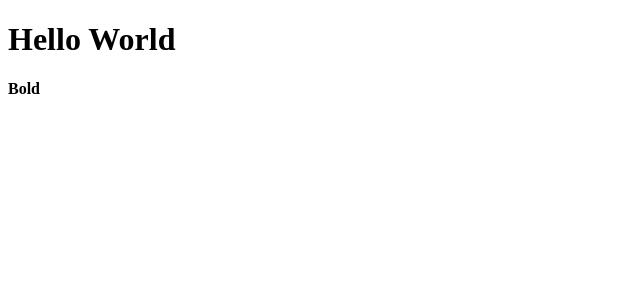
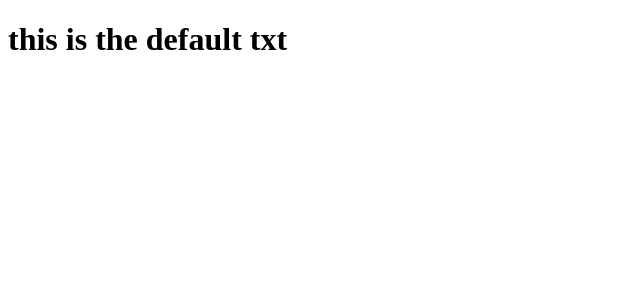
Before and after one commit to 3Minds/beginners-guide-to-react.js, a React (Create React App) app: page / in a window 1280 px wide. Shown: the top 300 px of the page, without its empty margins (0-640 px from the left). Built offline with nearby package versions, Linux system fonts and the light colour scheme.

Commit message:
proptypes added

```diff
--- a/src/App.js
+++ b/src/App.js
@@ -1,14 +1,20 @@
 import React from 'react';
+import PropTypes from 'prop-types';
 
 class App extends React.Component {
     render() {
-        return (
-            <div>
-                <h1>Hello World</h1>
-                <b>Bold</b>
-            </div>
-        )
+        let txt = this.props.txt
+        return <h1>{txt}</h1>
     }
 }
 
+App.propTypes = {
+    txt: PropTypes.string,
+    cat: PropTypes.number.isRequired
+}
+
+App.defaultProps = {
+    txt: "this is the default txt"
+}
+
 export default App
--- a/src/index.js
+++ b/src/index.js
@@ -3,5 +3,8 @@ import ReactDOM from 'react-dom';
 import App from './App';
 import registerServiceWorker from './registerServiceWorker';
 
-ReactDOM.render(<App />, document.getElementById('root'));
+ReactDOM.render(
+    <App cat={5} />,
+    document.getElementById('root')
+);
 registerServiceWorker();
```
